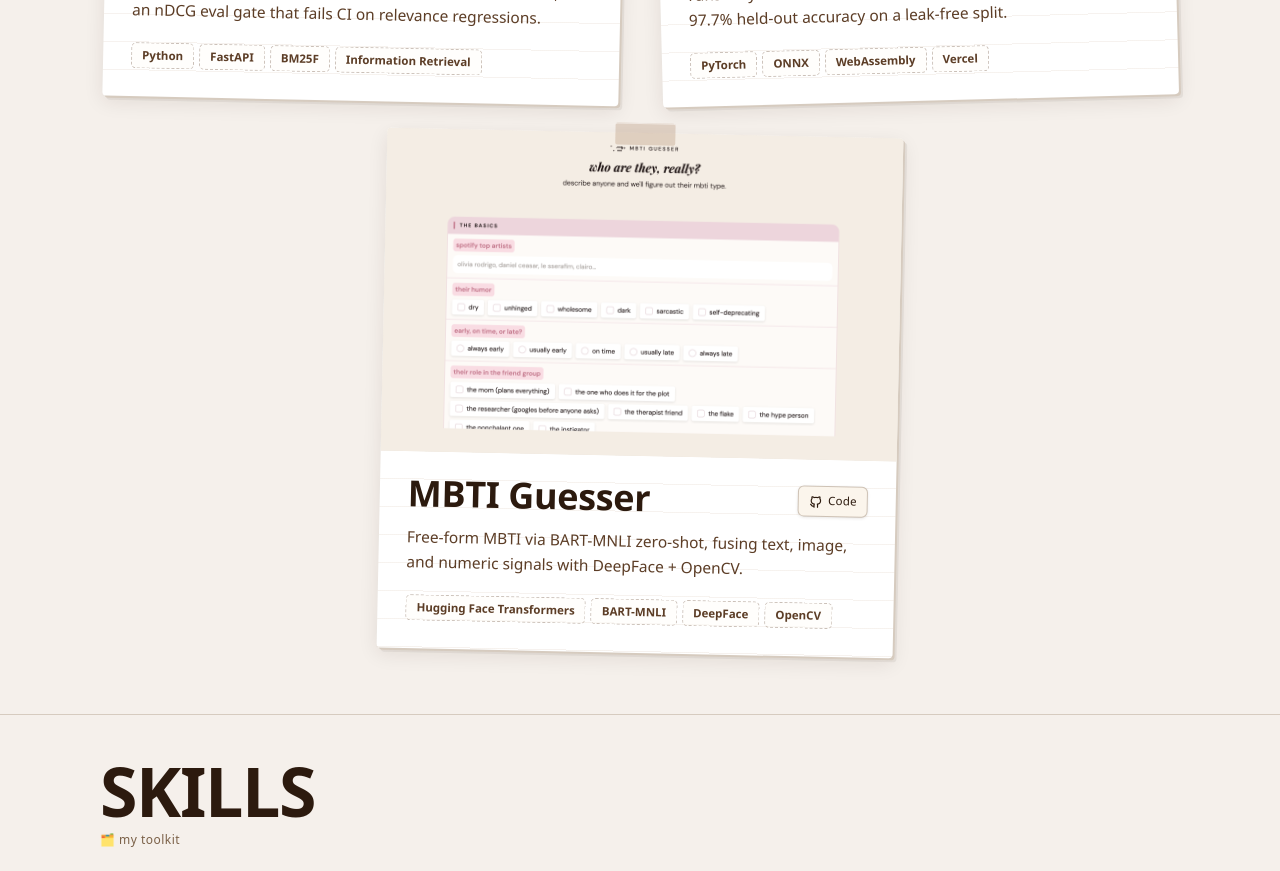
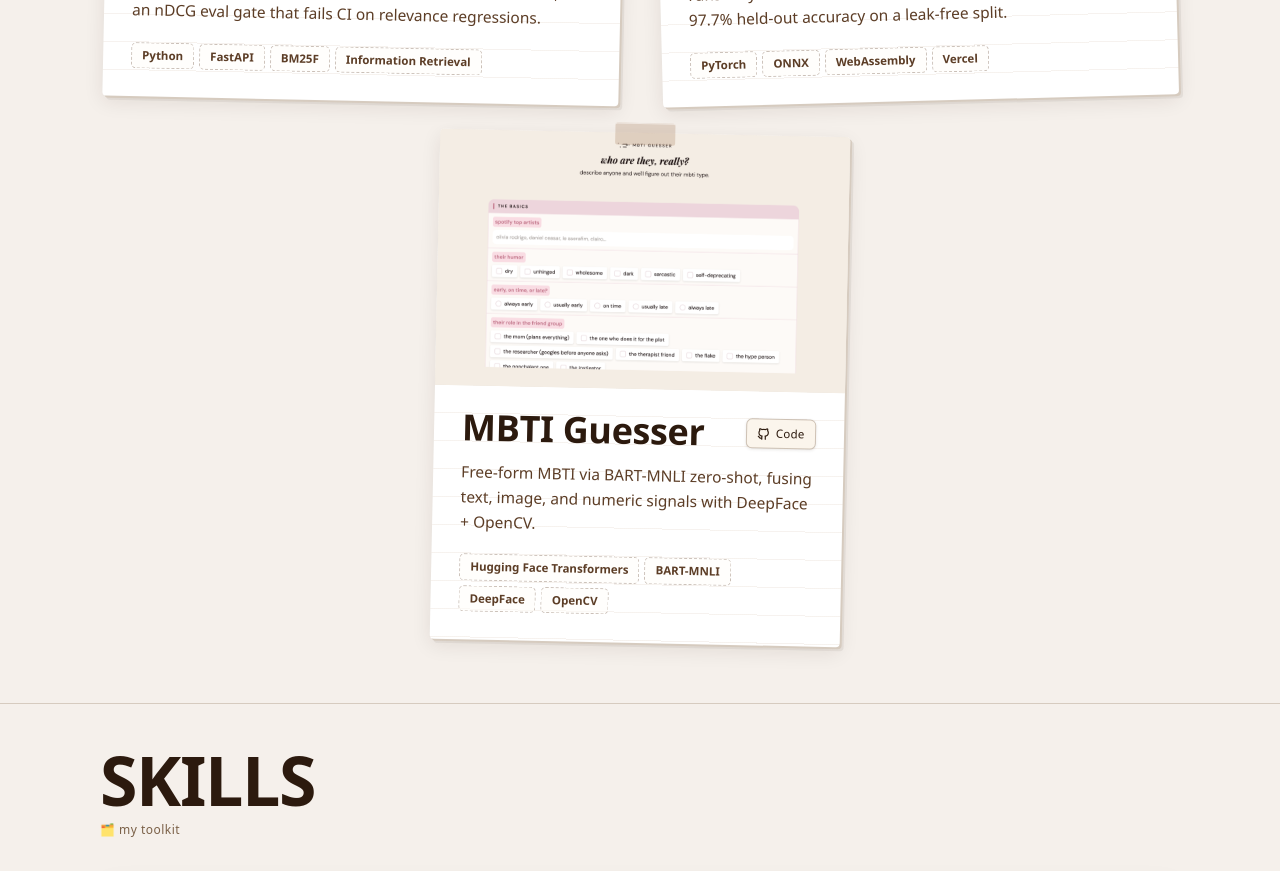
Before and after one commit to chengjcrystal/portfolio, a Next.js app: page / in a window 1280 px wide. Shown: the part 3500-4371 px from the top of the page. Built offline with nearby package versions, Linux system fonts and the light colour scheme.

Commit message:
shrink mbti card on the second row

```diff
--- a/src/app/globals.css
+++ b/src/app/globals.css
@@ -1012,12 +1012,13 @@
 
 .proj-card--preview .proj-card-inner { padding-top: 1.4rem; }
 
-/* lone card on its own row: span the row but stay one column wide, centered */
+/* lone card on its own row: centered and deliberately smaller than the row-1
+   cards, so visual weight tracks importance (row 1 is the headliners) */
 .proj-card--solo {
   grid-column: 1 / -1;
   justify-self: center;
   width: 100%;
-  max-width: calc(50% - 1rem);
+  max-width: calc(40% - 1rem);
 }
 
 .proj-tape {
```
